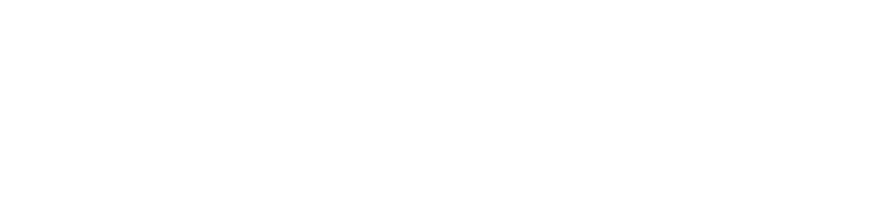
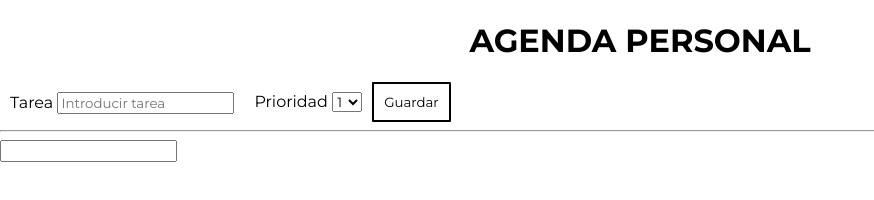
Before and after one commit to Cristian-GomezS/ejercicio_02, a plain HTML site: page index.html in a window 1280 px wide. Shown: the whole page, without its empty margins (0-874 px from the left). Drawn offline with Linux system fonts and the light colour scheme.

Commit message:
He modificado el codigo y añadido las hojas archivos para el javascript

```diff
--- a/css/style.css
+++ b/css/style.css
@@ -0,0 +1,24 @@
+*{
+    font-family: 'Montserrat', sans-serif;
+    margin-left: auto;
+    margin-right: auto;
+}
+
+
+
+body h1 {
+    text-align: center;
+}
+ body form div {
+float: left;
+margin: auto;
+padding: 10px;
+ }
+
+ body form #btn{
+     padding: 10px;
+     color: black;
+     border-radius: 1px;
+     border: 2px solid black;
+     background-color: white;
+ }
--- a/index.html
+++ b/index.html
@@ -4,12 +4,50 @@
 <head>
     <meta charset="UTF-8">
     <meta name="viewport" content="width=device-width, initial-scale=1.0">
-    <title>Ejercicio_02</title>
+    <title>ejercicio_02</title>
+    <link rel="preconnect" href="https://fonts.gstatic.com">
+    <link href="https://fonts.googleapis.com/css2?family=Montserrat:wght@400;700&display=swap" rel="stylesheet">
     <link rel="stylesheet" href="css/style.css">
+    <script src="js/listatareas.js"></script>
 </head>
 
 <body>
 
+    <h1>AGENDA PERSONAL</h1>
+
+    <aside>
+        <form action="">
+            <div>
+                <label for="name">Tarea</label>
+                <input type="text" id="name" placeholder="Introducir tarea">
+            </div>
+
+            <div>
+                <label for="name">Prioridad</label>
+                <select name="" id="">
+                    <option value="1">1</option>
+                    <option value="2">2</option>
+                    <option value="3">3</option>
+                </select>
+            </div>
+            <input type="submit" value="Guardar" id="btn">
+        </form>
+    </aside>
+
+    <hr>
+
+    <div class="filtro">
+        <input type="text">
+    </div>
+
+    <section>
+        <div class="felx">
+
+        </div>
+    </section>
+
+    <script src="js/eventos.js"></script>
+    <script src="js/funciones.js"></script>
 </body>
 
 </html>
--- /dev/null
+++ b/js/listatareas.js
@@ -0,0 +1,25 @@
+let tareas = new Array(
+    {
+        id: 1,
+        tarea: 'comprar',
+        prioridad: 2,
+    },
+
+    {
+        id: 2,
+        tarea: 'estudiar',
+        prioridad: 3,
+    },
+
+    {
+        id: 3,
+        tarea: 'salir',
+        prioridad: 1,
+    },
+
+    {
+        id: 4,
+        tarea: 'pagar el alquiler',
+        prioridad: 3,
+    },
+)
```
Also changed, not shown: js/eventos.js (added), js/funciones.js (added).
